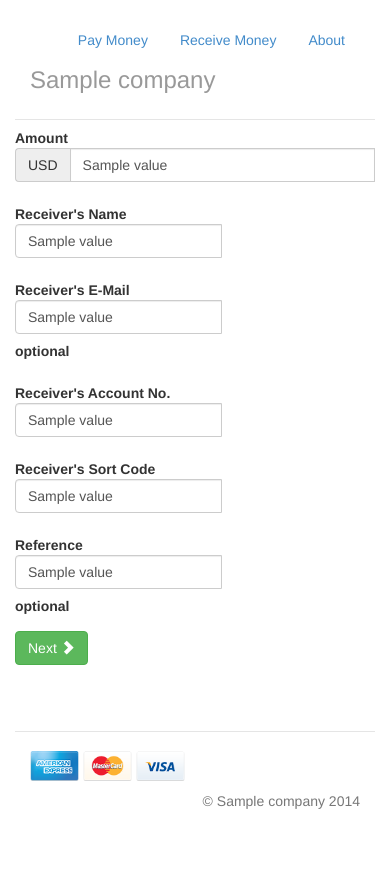
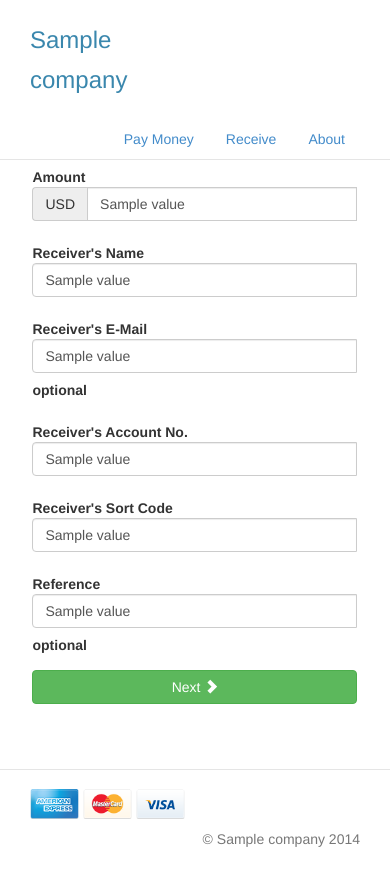
Before and after one commit to paulodicanio86/payme, a Flask app: template payme/templates/pay.html in a window 390 px wide. Before the commit the page ends 809 px from the top, so only its background shows below. Run offline with Flask 2, Linux system fonts and the light colour scheme; the template is opened without the code that fills it: most values are stand-ins (such as "Sample title", 1, 10 or a date in 2020).

Commit message:
mobile view adjustments, css fixed

```diff
--- a/payme/templates/layout.html
+++ b/payme/templates/layout.html
@@ -29,34 +29,34 @@
 
   <body>
     <div class="container">
-      <div class="header">
+      <div class="header row">
+	<div class="col-lg-6 col-xs-6">
+	<h3 class="text-info">{{ company }}</h3>
+	</div>
+	<div class="col-lg-6 col-xs-12">
 	  <ul class="nav nav-pills pull-right">
-	  <li{% if request.path == "/" or "/custom/" in request.path
-    or "/verify" in request.path %} class="active"{% endif %}><a href="/">Pay Money</a></li>
-	  <li{% if request.path == "/generate_payment/" %} class="active"{% endif %}><a href="/generate_payment/">Receive Money</a></li>
+	    <li{% if request.path == "/" or "/custom/" in request.path or "/verify" in request.path %} class="active"{% endif %}><a href="/">Pay Money</a></li>
+	    <li{% if request.path == "/generate_payment/" %} class="active"{% endif %}><a href="/generate_payment/">Receive</a></li>
 	    <li{% if request.path == "/about/" %} class="active"{% endif %}><a href="/about/">About</a></li>
 	  </ul>
-	<h3 class="text-muted">{{ company }}</h3>
         </div>
-
+      </div>
       {% block content %}{% endblock %}
 
       <div class="space">
 	<p><br><br></p>
       </div>
-      <div class="footer">
+      <div class="footer row">
 	{% block footer %}
-	<div class="row">
-	  <div class="col-md-4">
+	<div class="col-lg-4 col-xs-12">
 	<p align="left">
 	<img src="{{ url_for('static', filename='logos/amex.png') }}" alt="Amex" title="Amex"height="30px" width="49px"/>
 	<img src="{{ url_for('static', filename='logos/mastercard.png') }}" alt="MasterCard" title="MasterCard"height="30px" width="49px"/>
 	<img src="{{ url_for('static', filename='logos/visa.png') }}" alt="Visa" title="Visa"height="30px" width="49px"/>
 	</p>
 	</div>
-	  <div class="col-md-4 col-md-offset-4">
+	<div class="col-lg-4 col-lg-offset-4 col-xs-12">
 	<p align="right">&copy; {{ company }} 2014</p>
-	  </div>
 	</div>
 	{% endblock %}
       </div>
--- a/payme/templates/pay.html
+++ b/payme/templates/pay.html
@@ -1,13 +1,14 @@
 {% extends "layout.html" %}
 {% block title %} - Pay Money{% endblock %}
 {% block content %}
-  <div class="account details row">
-    <div class="col-lg-2">
+  <div class="account_details row">
+    <div class="col-lg-2 col-xs-1">
     </div>
 
-    <div class="col-lg-8 col-xs-12">
+    <div class="col-lg-8 col-xs-10">
       <form class="form-horizontal" role="form" action="/verify" method="post">
 
+        <div class="amount row">
 	  {% if amount.valid==True %}
 	  <div class="form-group">
 	  {% elif amount.valid==False %}
@@ -18,8 +19,8 @@
 	    {% if amount.hidden %}
 	    <input type="hidden" name="amount" value="{{ amount.value }}">
 	    {% else %}
-	  <label for="amount_id" class="col-lg-5 control-label">Amount</label>
-          <div class="col-lg-5 input-group">
+	    <label for="amount_id" class="col-lg-5 col-xs-12 control-label">Amount</label>
+	    <div class="col-lg-5 col-xs-12 input-group">
 	      <span class="input-group-addon">{{ currency_html|safe }}</span>
 	      <input type="text" class="form-control" id="amount_id"
 	      name="amount" placeholder="1234.56"
@@ -28,7 +29,9 @@
 	    </div>
 	    {% endif %}
 	  </div>
+	</div>
 
+	<div class="name_receiver row">
           {% if name_receiver.valid==True %}
   	  <div class="form-group">
 	  {% elif name_receiver.valid==False %}
@@ -39,8 +42,8 @@
 	    {% if name_receiver.hidden %}
 	    <input type="hidden" name="name_receiver" value="{{ name_receiver.value }}">
 	    {% else %}
-	  <label for="name_receiver_id" class="col-lg-5 control-label">Receiver's Name</label>
-          <div class="col-lg-5 input-group">
+	    <label for="name_receiver_id" class="col-lg-5 col-xs-12 control-label">Receiver's Name</label>
+            <div class="col-lg-5 col-xs-12 input-group">
 	      <input type="text" class="form-control" id="name_receiver_id"
 	      name="name_receiver" placeholder="John Smith" maxlength="18"
 	      value="{{ name_receiver.value }}" {% if name_receiver.read_only %}readonly{% endif %}>
@@ -48,8 +51,9 @@
 	    </div>
 	    {% endif %}
 	  </div>
+	 </div>
 
-
+	<div class="email_receiver row">
 	  {% if email_receiver.valid==True %}
 	  <div class="form-group">
 	  {% elif email_receiver.valid==False %}
@@ -60,17 +64,19 @@
 	    {% if email_receiver.hidden %}
 	    <input type="hidden" name="email_receiver" value="{{ email_receiver.value }}">
 	    {% else %}
-	  <label for="email_receiver_id" class="col-lg-5 control-label">Receiver's E-Mail</label>
-          <div class="col-lg-5 input-group">
+	    <label for="email_receiver_id" class="col-lg-5 col-xs-12 control-label">Receiver's E-Mail</label>
+            <div class="col-lg-5 col-xs-12 input-group">
 	      <input type="text" class="form-control" id="email_receiver_id"
 	      name="email_receiver"
 	      value="{{ email_receiver.value }}" {% if email_receiver.read_only %}readonly{% endif %}>
 	      <input type="hidden" name="read_only_email_receiver" {% if email_receiver.read_only %}value="True"{% else %}value="False"{% endif %}>
 	    </div>
-	  <label for="email_receiver" class="col-lg-1 control-label">optional</label>
+	    <label for="email_receiver" class="col-lg-2 col-xs-12 control-label">optional</label>
 	    {% endif %}
 	  </div>
+	</div>
 
+	<div class="receiver_account_number row">
 	  {% if account_number.valid==True %}
 	  <div class="form-group">
 	  {% elif account_number.valid==False %}
@@ -81,9 +87,8 @@
 	    {% if account_number.hidden %}
 	    <input type="hidden" name="account_number" value="{{ account_number.value }}">
 	    {% else %}
-	  <label for="account_number_id" class="col-lg-5
-	control-label">Receiver's Account No.</label>
-          <div class="col-lg-5 input-group">
+	    <label for="account_number_id" class="col-lg-5 col-xs-12 control-label">Receiver's Account No.</label>
+            <div class="col-lg-5 col-xs-12 input-group">
 	      <input type="text" class="form-control" id="account_number_id"
 	      name="account_number" placeholder="12345678" maxlength="8"
 	      value="{{ account_number.value }}" {% if account_number.read_only %}readonly{% endif %}>
@@ -91,7 +96,9 @@
 	    </div>
 	    {% endif %}
 	  </div>
+	</div>
 
+	<div class="receiver_sort_code row">
 	  {% if sort_code.valid==True %}
 	  <div class="form-group">
 	  {% elif sort_code.valid==False %}
@@ -102,9 +109,8 @@
 	    {% if sort_code.hidden %}
 	    <input type="hidden" name="sort_code" value="{{ sort_code.value }}">
 	    {% else %}
-	  <label for="sort_code_id" class="col-lg-5
-	control-label">Receiver's Sort Code</label>
-          <div class="col-lg-5 input-group">
+	    <label for="sort_code_id" class="col-lg-5 col-xs-12 control-label">Receiver's Sort Code</label>
+            <div class="col-lg-5 col-xs-12 input-group">
 	      <input type="text" class="form-control" id="sort_code_id"
 	      name="sort_code" placeholder="12-34-56" maxlength="8"
 	      value="{{ sort_code.value }}" {% if sort_code.read_only %}readonly{% endif %}>
@@ -112,7 +118,9 @@
 	    </div>
 	    {% endif %}
 	  </div>
+	</div>
 
+	<div class="reference row">
 	  {% if reference.valid==True %}
 	  <div class="form-group">
 	  {% elif reference.valid==False %}
@@ -123,29 +131,32 @@
 	    {% if reference.hidden %}
 	    <input type="hidden" name="reference" value="{{ reference.value }}">
 	    {% else %}
-	  <label for="reference_id" class="col-lg-5 control-label">Reference</label>
-          <div class="col-lg-5 input-group">
+	    <label for="reference_id" class="col-lg-5 col-xs-12 control-label">Reference</label>
+            <div class="col-lg-5 col-xs-12 input-group">
 	      <input type="text" class="form-control" id="reference_id"
 	      name="reference" maxlength="18"
 	      value="{{ reference.value }}" {% if reference.read_only %}readonly{% endif %}>
 	      <input type="hidden" name="read_only_reference" {% if reference.read_only %}value="True"{% else %}value="False"{% endif %}>
 	    </div>
-	  <label for="reference" class="col-lg-1 control-label">optional</label>
+	    <label for="reference" class="col-lg-2 col-xs-12 control-label">optional</label>
 	    {% endif %}
+	  </div>
 	</div>
 
 	<input type="hidden" name="add_fee" value="{{ add_fee }}">
 
+	<div class="next row">
 	  <div class="form-group">
-          <div class="col-lg-offset-5 col-lg-5">
-	    <button type="submit" class="btn btn-success">Next <span class="glyphicon glyphicon-chevron-right"></span></button>
+            <div class="col-lg-3 col-lg-offset-5 col-xs-12">
+	      <button type="submit" class="btn btn-success btn-block">Next <span class="glyphicon glyphicon-chevron-right"></span></button>
+            </div>
           </div>
 	</div>
 
 	</form>
     </div>
 
-    <div class="col-lg-2">
+    <div class="col-lg-2 col-xs-1">
     </div>
   </div>
 {% endblock %}
```
Also changed, not shown: payme/templates/_formhelpers.html (+5 -4 lines), payme/templates/generate_payment.html (+9 -6 lines). Lines whose indentation alone changed are shown as unchanged.
